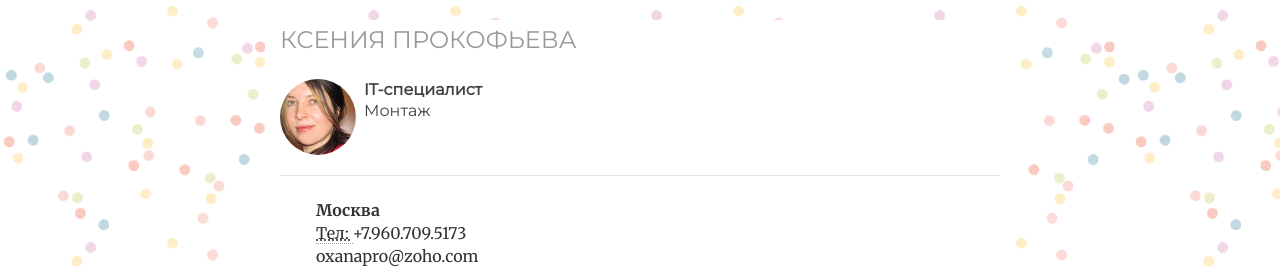
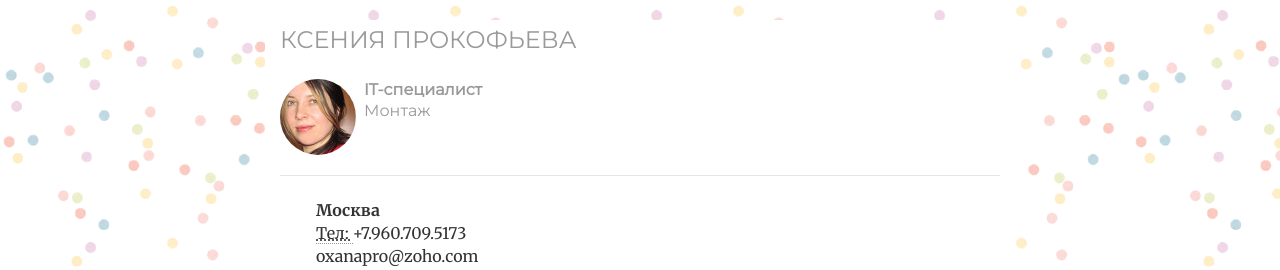
Before and after one commit to cvkp/cvkp.github.io, a Jekyll site: the page built from index.html, in a window 1280 px wide. Shown: the top 270 px of the page. Built offline with Jekyll 4.4.1, drawn with Linux system fonts in a browser that asks for light colours; nearby versions of some CDN libraries; the list of posts is cut into pages by our own code.

Commit message:
Update style.css

```diff
--- a/css/style.css
+++ b/css/style.css
@@ -822,6 +822,7 @@ color: #2ea2cc;
     margin: 0;
     max-width: 300px;
     padding: 0 0 0 84px;
+  color: #999999;
 }
 
 
```
